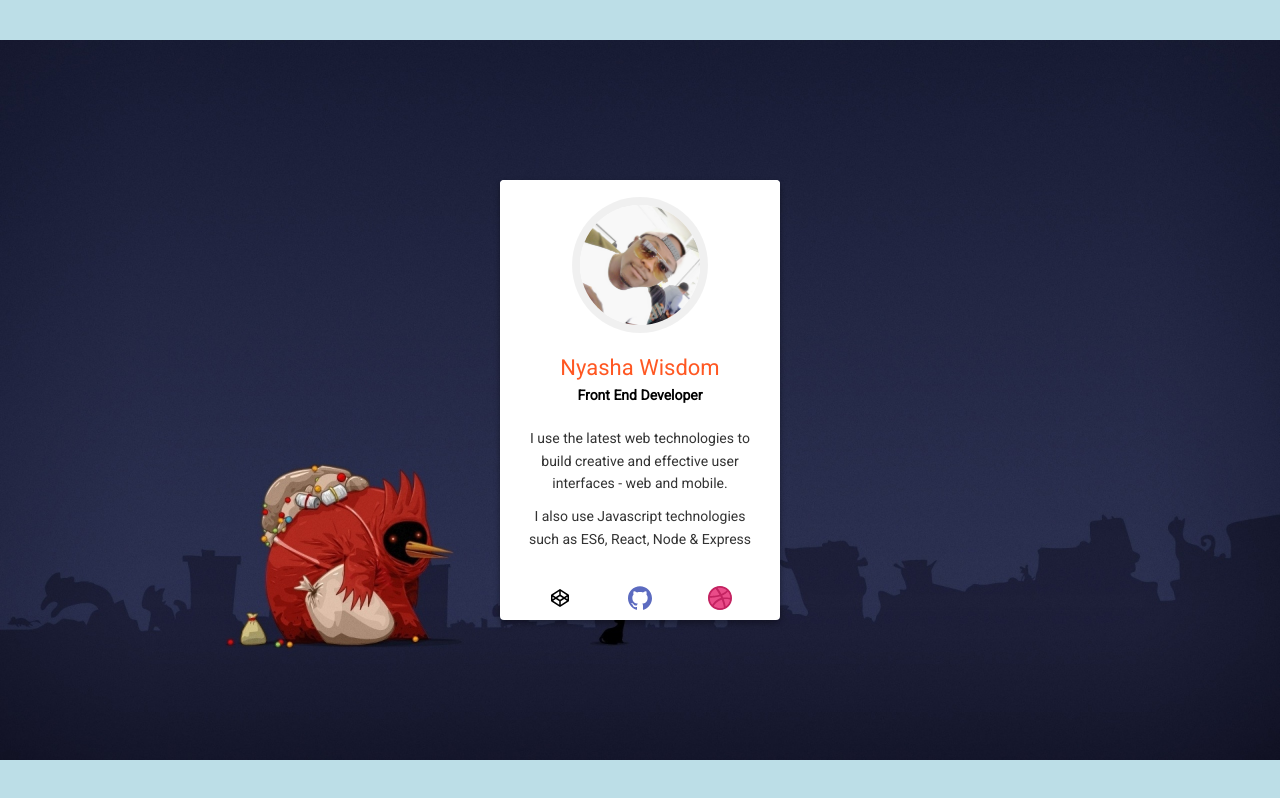
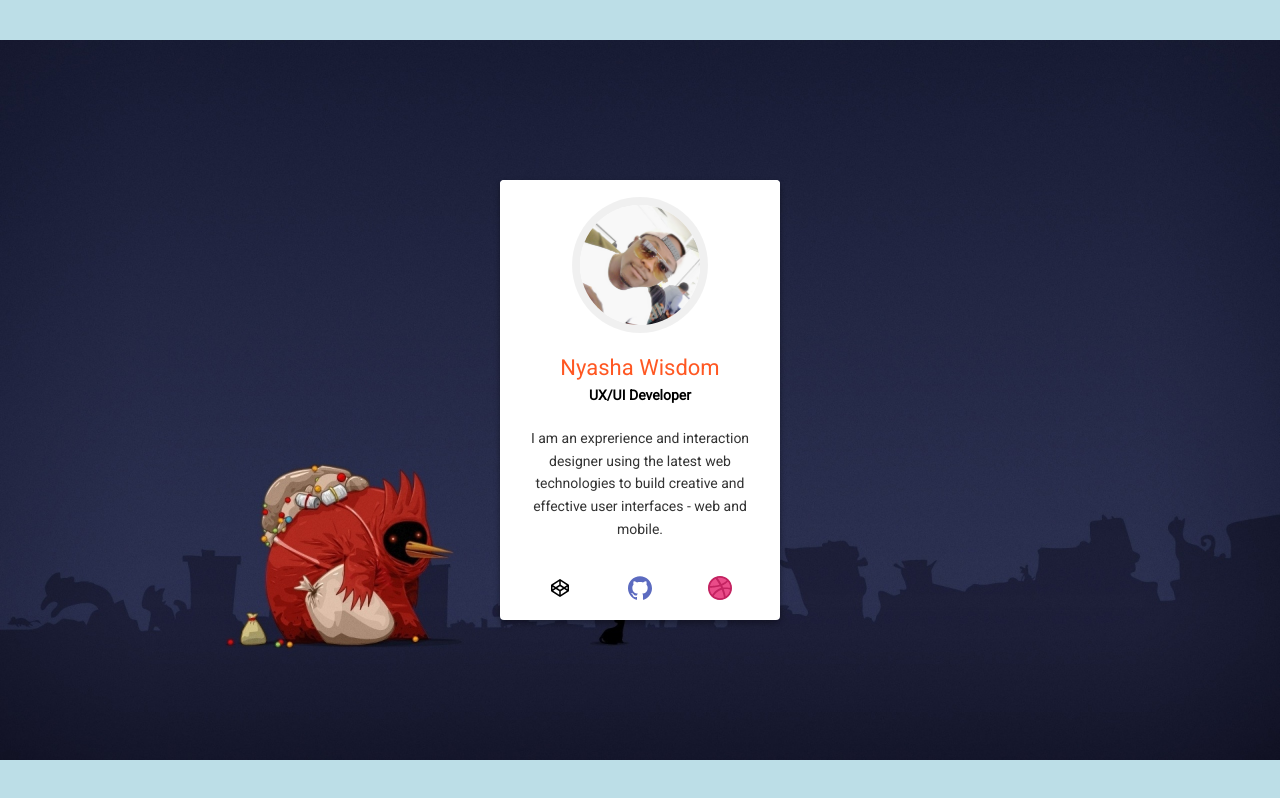
Before and after one commit to wisdomzw/profile.github.io, a plain HTML site: page index.html in a window 1280 px wide. Drawn offline with nearby package versions, Linux system fonts and the light colour scheme.

Commit message:
tweak bio

```diff
--- a/index.html
+++ b/index.html
@@ -14,12 +14,11 @@
 			<header>
 				<img src="img/batman.jpg" />
 				<h1>Nyasha Wisdom</h1>
-				<h2>Front End Developer</h2>
+				<h2>UX/UI Developer</h2>
 			</header>
 
 			<div class="profile-bio">
-				<p>I use the latest web technologies to build creative and effective user interfaces - web and mobile.</p>
-				<p>I also use Javascript technologies such as ES6, React, Node & Express</p>
+				<p>I am an exprerience and interaction designer using the latest web technologies to build creative and effective user interfaces - web and mobile.</p>
 			</div>
 
 			<ul class="profile-social-links">
```
